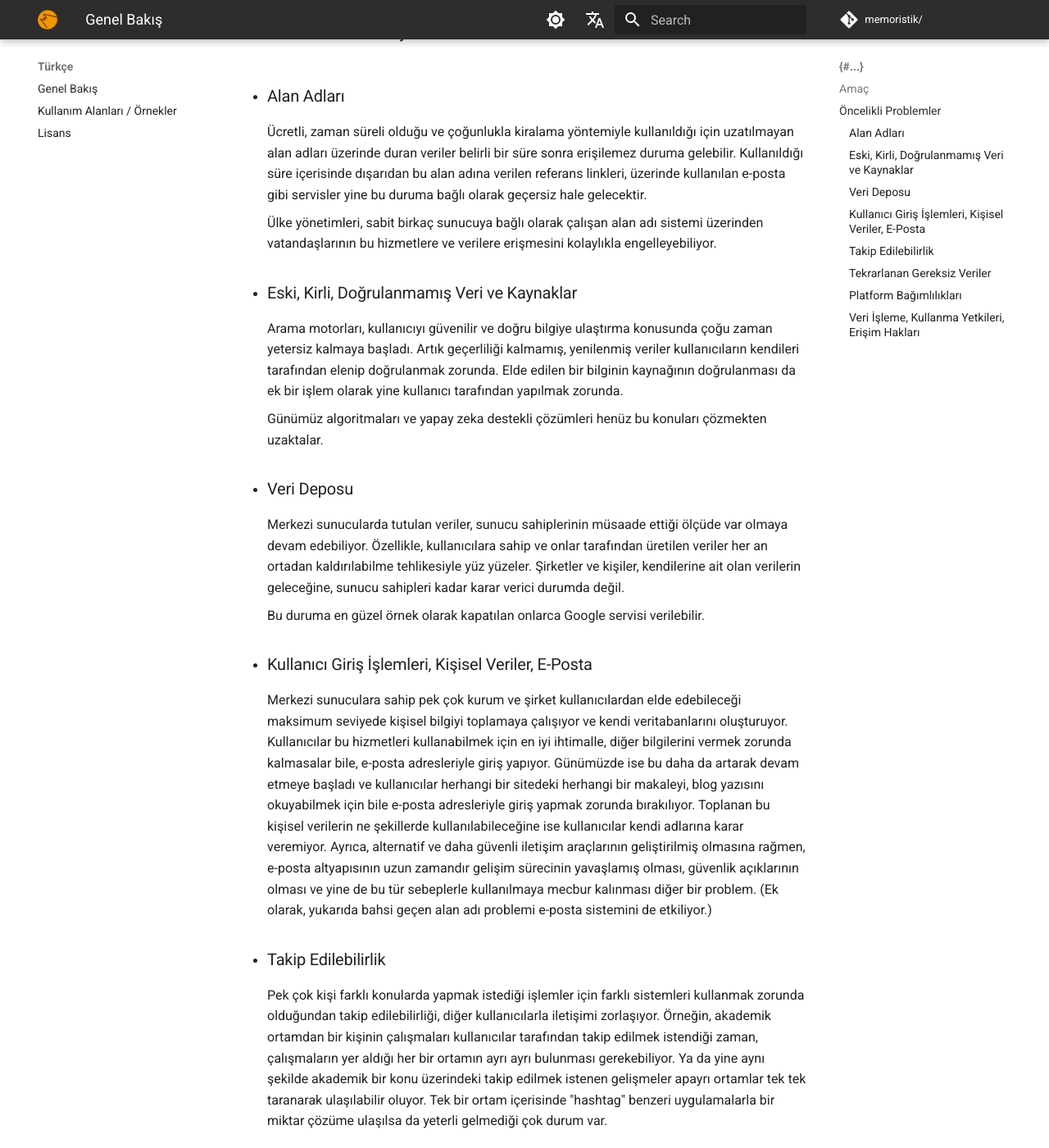
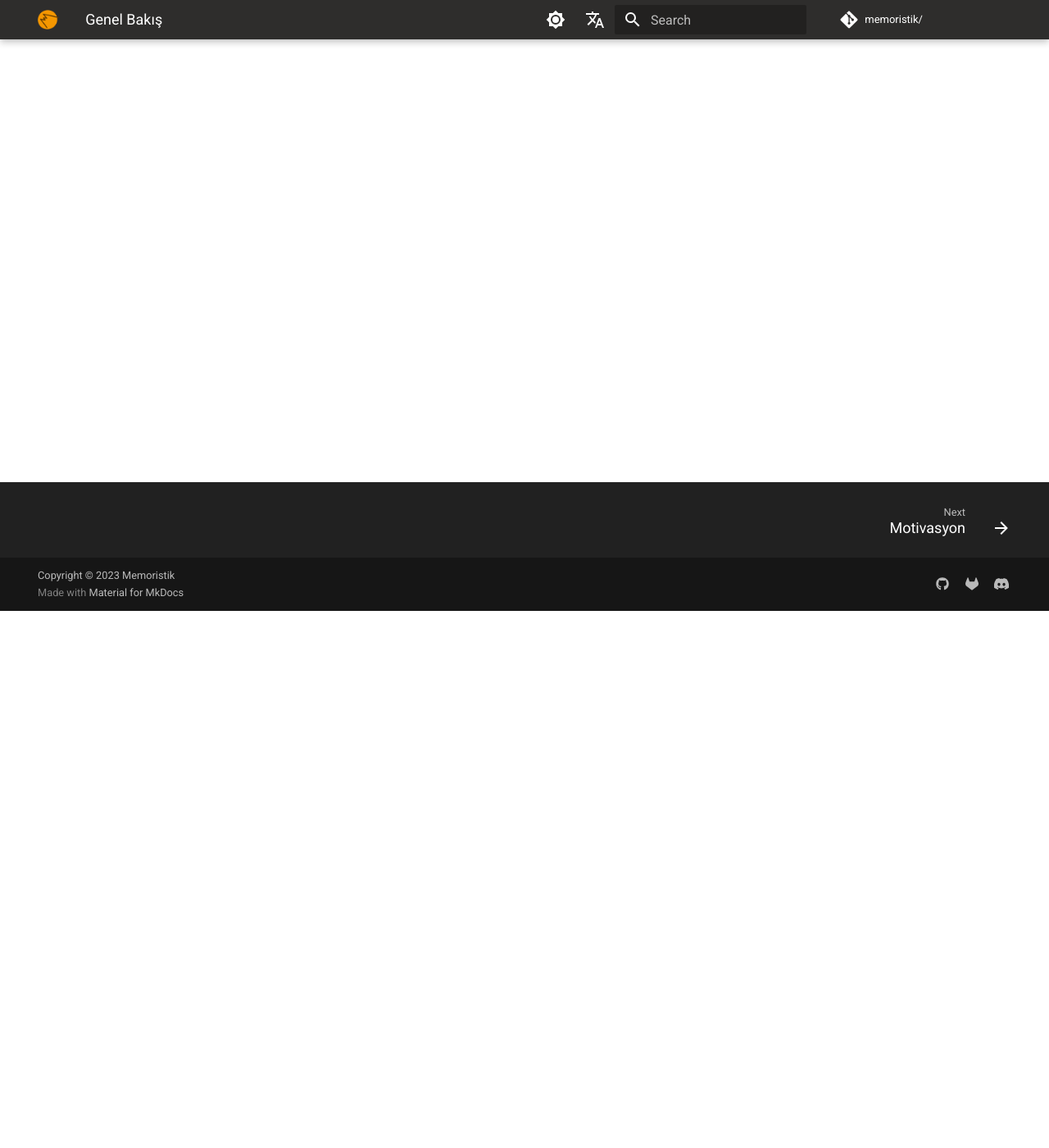
Before and after one commit to memoristik/memoristik.github.io, an MkDocs documentation site: the page built from docs/tr/genel.md, in a window 1280 px wide and 1400 px high, scrolled down 655 px. Shown: the whole window at 82% size. Built offline with MkDocs 1.6.1 and Material for MkDocs 9.7.7, drawn with Linux system fonts in a browser that asks for light colours; comment, search, counter and statistics services are not loaded; some of the changed text lies outside the part shown.

Commit message:
english translation by a. ospanova

```diff
--- a/docs/tr/genel.md
+++ b/docs/tr/genel.md
@@ -6,48 +6,3 @@
 - Kullanıcıların kendisine ait ve kendi ürettiği her türlü veri üzerinde hak sahibi olmasının ve bu verilerin güvenliğinin, devamlılığının sağlanması,
 - Verilerin serileştirilerek birbirleriyle iletişim kurabilmesinin sağlanması ve bütün verilere kolay, hızlı ve güvenli bir şekilde erişilebilmesi,
 - (Kullanıcıların kendisine ait kişisel veya ürettiği) verilerin kaynağının ve doğruluğunun saptanabilmesi.
-
----
-
-## **Öncelikli Problemler**
-
-**İnternet kullanımı sırasında alışkanlık haline gelmiş ve olmazsa olmaz olarak düşünülen pek çok konu kullanıcılar açısından olası riskler taşıyor, problemler yaşatıyor, kullanımı zorlaştırıyor. Bunlardan bazılarını özetleyecek olursak:**
-
-- ### Alan Adları
-
-    Ücretli, zaman süreli olduğu ve çoğunlukla kiralama yöntemiyle kullanıldığı için uzatılmayan alan adları üzerinde duran veriler belirli bir süre sonra erişilemez duruma gelebilir. Kullanıldığı süre içerisinde dışarıdan bu alan adına verilen referans linkleri, üzerinde kullanılan e-posta gibi servisler yine bu duruma bağlı olarak geçersiz hale gelecektir.
-
-    Ülke yönetimleri, sabit birkaç sunucuya bağlı olarak çalışan alan adı sistemi üzerinden vatandaşlarının bu hizmetlere ve verilere erişmesini kolaylıkla engelleyebiliyor.
-
-
-- ### Eski, Kirli, Doğrulanmamış Veri ve Kaynaklar
-
-    Arama motorları, kullanıcıyı güvenilir ve doğru bilgiye ulaştırma konusunda çoğu zaman yetersiz kalmaya başladı. Artık geçerliliği kalmamış, yenilenmiş veriler kullanıcıların kendileri tarafından elenip doğrulanmak zorunda. Elde edilen bir bilginin kaynağının doğrulanması da ek bir işlem olarak yine kullanıcı tarafından yapılmak zorunda.
-
-    Günümüz algoritmaları ve yapay zeka destekli çözümleri henüz bu konuları çözmekten uzaktalar.
-
-- ### Veri Deposu
-
-    Merkezi sunucularda tutulan veriler, sunucu sahiplerinin müsaade ettiği ölçüde var olmaya devam edebiliyor. Özellikle, kullanıcılara sahip ve onlar tarafından üretilen veriler her an ortadan kaldırılabilme tehlikesiyle yüz yüzeler. Şirketler ve kişiler, kendilerine ait olan verilerin geleceğine, sunucu sahipleri kadar karar verici durumda değil.
-
-    Bu duruma en güzel örnek olarak kapatılan onlarca Google servisi verilebilir.
-
-- ### Kullanıcı Giriş İşlemleri, Kişisel Veriler, E-Posta
-
-    Merkezi sunuculara sahip pek çok kurum ve şirket kullanıcılardan elde edebileceği maksimum seviyede kişisel bilgiyi toplamaya çalışıyor ve kendi veritabanlarını oluşturuyor. Kullanıcılar bu hizmetleri kullanabilmek için en iyi ihtimalle, diğer bilgilerini vermek zorunda kalmasalar bile, e-posta adresleriyle giriş yapıyor. Günümüzde ise bu daha da artarak devam etmeye başladı ve kullanıcılar herhangi bir sitedeki herhangi bir makaleyi, blog yazısını okuyabilmek için bile e-posta adresleriyle giriş yapmak zorunda bırakılıyor. Toplanan bu kişisel verilerin ne şekillerde kullanılabileceğine ise kullanıcılar kendi adlarına karar veremiyor. Ayrıca, alternatif ve daha güvenli iletişim araçlarının geliştirilmiş olmasına rağmen, e-posta altyapısının uzun zamandır gelişim sürecinin yavaşlamış olması, güvenlik açıklarının olması ve yine de bu tür sebeplerle kullanılmaya mecbur kalınması diğer bir problem. (Ek olarak, yukarıda bahsi geçen alan adı problemi e-posta sistemini de etkiliyor.)
-
-- ### Takip Edilebilirlik
-
-    Pek çok kişi farklı konularda yapmak istediği işlemler için farklı sistemleri kullanmak zorunda olduğundan takip edilebilirliği, diğer kullanıcılarla iletişimi zorlaşıyor. Örneğin, akademik ortamdan bir kişinin çalışmaları kullanıcılar tarafından takip edilmek istendiği zaman, çalışmaların yer aldığı her bir ortamın ayrı ayrı bulunması gerekebiliyor. Ya da yine aynı şekilde akademik bir konu üzerindeki takip edilmek istenen gelişmeler apayrı ortamlar tek tek taranarak ulaşılabilir oluyor. Tek bir ortam içerisinde "hashtag" benzeri uygulamalarla bir miktar çözüme ulaşılsa da yeterli gelmediği çok durum var.
-
-- ### Tekrarlanan Gereksiz Veriler
-
-    Özellikle "ürün"ler konusunda, aynı veriler o ürünün yer aldığı her farklı ortam içerisinde tekrarlanıyor. Örneğin, bir ürüne ait teknik bilgiler, o ürünün satışının yapıldığı sitelerde baştan giriliyor. Bu da emeğin boş yere harcanmasına sebep oluyor.
-
-- ### Platform Bağımlılıkları
-
-    Kullanıcıların birbirleriyle paylaşmak istedikleri bazı veriler, farklı seçenekler olmasına rağmen, kullanıcıları belli başlı platformları kullanmaya zorluyor. Örneğin, paylaşılan bir müzik listesi, aynı içeriklere sahip bir başka platformdan açılamıyor. Herkesin kullanımı için oluşturulan veri setleri oluşturulduğu ortam içerisinde sınırlı kalıyor, bir başka ortama aktarılabilse bile üzerine dışarıdan yapılabilecek katkılar ortak bir platformda kolayca birleşemiyor. Aynı veriler üzerinde yapılacak ortak çalışmalar kişinin istediği, rahat ettiği bir ortamda devam edemeyebiliyor.
-
-- ### Veri İşleme, Kullanma Yetkileri, Erişim Hakları
-
-    Çoğunlukla bağımsız, bireysel kişiler tarafından ortaklaşa oluşturulan veriler, farklı kurum ve şirketler tarafından sahipleniliyor ve bu bilgiyi ortaya koyan kişilerin özgürce kullanmasına izin verilmiyor. Farklı ortamlarda ve farklı şekillerde ortaya çıkan bu veriler karşılaştırmalı olarak ele alınamaz duruma geldi. Önceden hiç olmazsa API'ler aracılığıyla yapılabilir durumda olan bu işlemler gün geçtikçe bahsedilen ortam sahipleri tarafından engellenir duruma geldi.
--- a/mkdocs.yml
+++ b/mkdocs.yml
@@ -88,10 +88,12 @@
 nav:
   - "Türkçe":
     - "Genel Bakış": "tr/genel.md"
+    - "Motivasyon": "tr/motivasyon.md"
     - "Kullanım Alanları / Örnekler": "tr/ornekler.md"
     - "Lisans": "tr/lisans.md"
   - "English":
     - "Overview": "en/overview.md"
+    - "Motivation": "en/motivation.md"
     - "Examples": "en/examples.md"
     - "License": "en/license.md"
   - "Қазақша":
```
Also changed, not shown: docs/en/motivation.md (added, +56 -0 lines), docs/en/overview.md (+1 -1 lines), docs/tr/motivasyon.md (added, +54 -0 lines).
